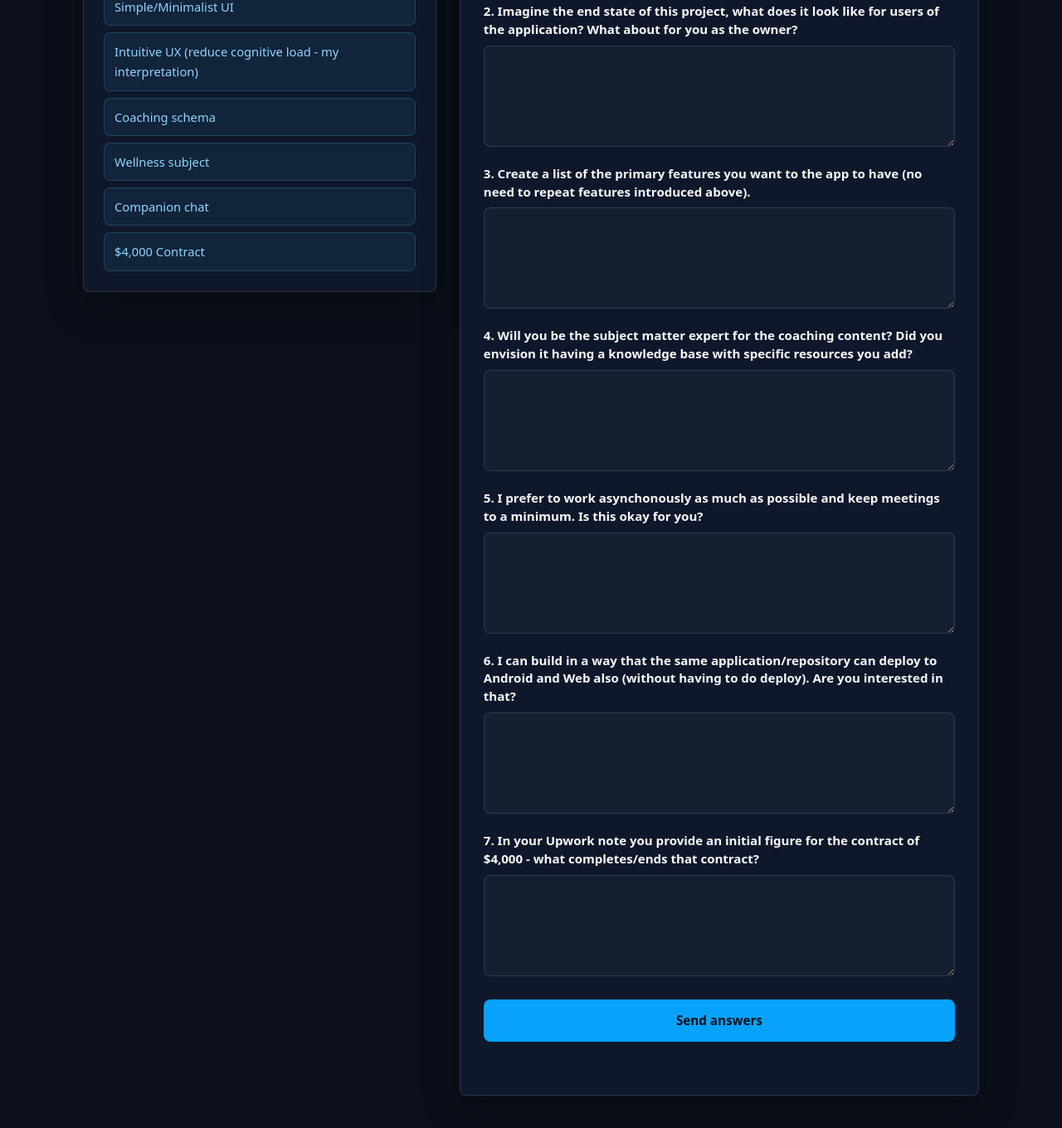
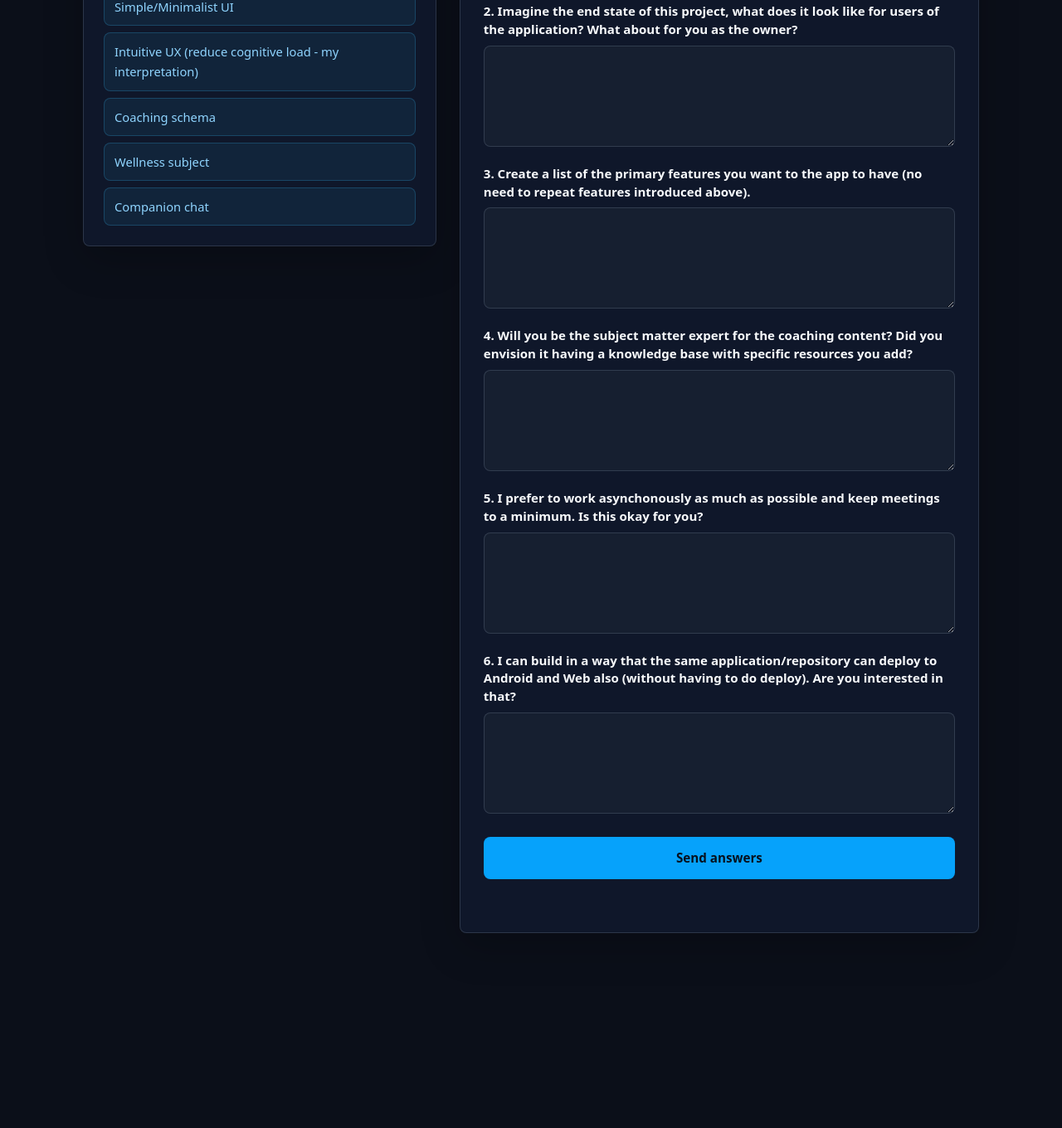
Before and after one commit to schoedel-learn/steve-upwork-iOS, a plain HTML site: page index.html in a window 1280 px wide. Shown: the part 570-1930 px from the top of the page at 83% size. After the commit the page ends 1767 px from the top, so only its background shows below. Drawn offline with Linux system fonts and the light colour scheme.

Commit message:
Remove contract amount from intake form

```diff
--- a/index.html
+++ b/index.html
@@ -230,7 +230,6 @@
             <li>Coaching schema</li>
             <li>Wellness subject</li>
             <li>Companion chat</li>
-            <li>$4,000 Contract</li>
           </ul>
         </aside>
 
@@ -278,11 +277,6 @@
           <div class="field">
             <label for="question-6">6. I can build in a way that the same application/repository can deploy to Android and Web also (without having to do deploy). Are you interested in that?</label>
             <textarea id="question-6" name="Question 6" required></textarea>
-          </div>
-
-          <div class="field">
-            <label for="question-7">7. In your Upwork note you provide an initial figure for the contract of $4,000 - what completes/ends that contract?</label>
-            <textarea id="question-7" name="Question 7" required></textarea>
           </div>
 
           <button id="submit-button" type="submit">Send answers</button>
```
